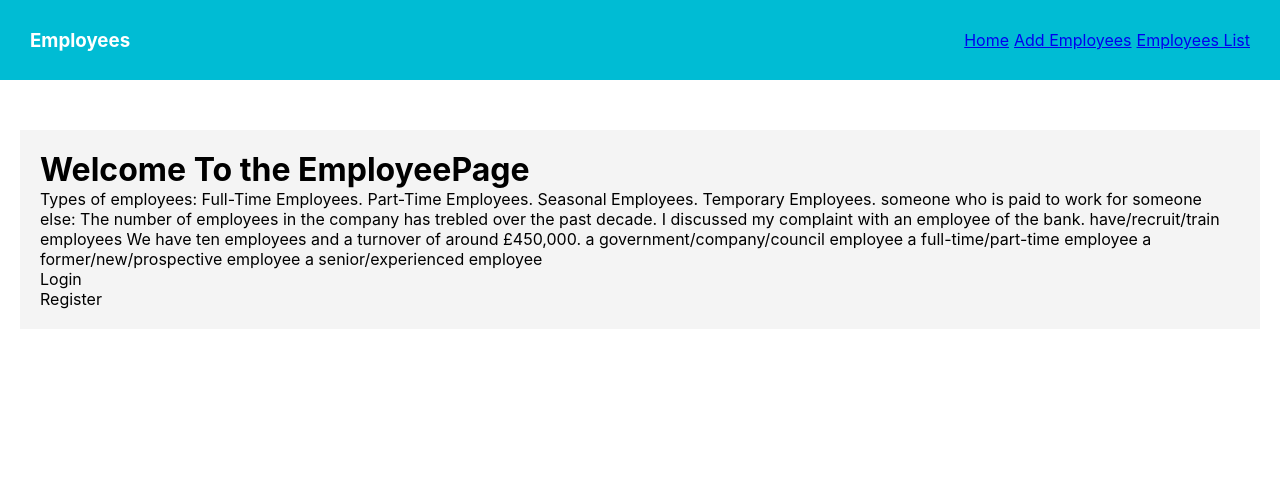
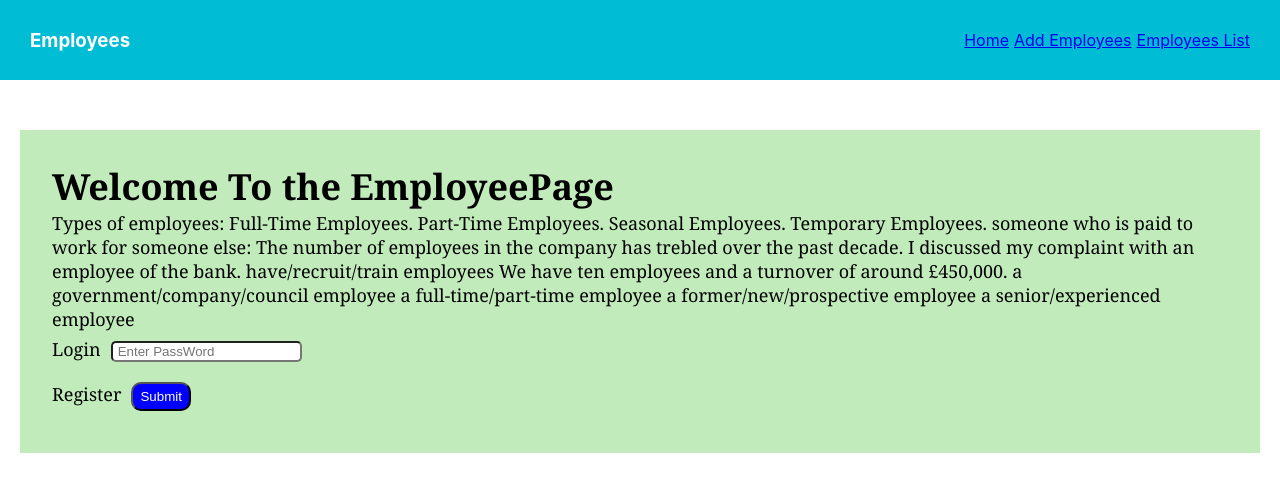
Before and after one commit to AyenewW/employyes_list_app, a React (Create React App) app: page / in a window 1280 px wide. Shown: the top 492 px of the page. Built offline with nearby package versions, Linux system fonts and the light colour scheme; no server answers.

Commit message:
adding style for home

```diff
--- a/src/App.css
+++ b/src/App.css
@@ -4,7 +4,10 @@ max-width: 1200px;
 margin: 0 auto;
 margin-top: 50px;
 padding: 20px;
-background-color: #f4f4f4;
+background-color: #c1ebba;
+font-family: Georgia;
+font-weight:200;
+font-size: large;
 }
 
 *{
--- a/src/Components/Home.js
+++ b/src/Components/Home.js
@@ -2,7 +2,7 @@ import React from "react";
 
 function Home() {
     return (
-        <div>
+        <div style={bodystyle}>
             <h1>Welcome To the EmployeePage</h1>
             <p> Types of employees:
                 Full-Time Employees.
@@ -19,11 +19,44 @@ function Home() {
                 a senior/experienced employee
             </p>
             <div>
-                <div>Login</div>
-                <div>Register</div>
+
+                <div>Login
+                    <input
+                        style={styledpassword}
+                        type="password"
+                        placeholder="Enter PassWord"
+                    />
+                </div>
+                <div>Register
+                    <button style={styledregister} type="button">
+                        Submit
+                    </button>
+                </div>
             </div>
         </div>
     );
 
 }
+
+const styledregister = {
+    borderRadius: "10px",
+    backgroundColor: "blue",
+    color: "white",
+    padding: "5px 7px",
+    margin: '10px',
+};
+
+const styledpassword = {
+    //display: 'flex',
+    gap: '5px',
+    margin: '10px',
+    padding: '1px 5px',
+    borderRadius:'5px',
+}
+const bodystyle = {
+    //display: 'flex',
+   margin: '10px',
+    padding: '2px 2px'
+
+}
 export default Home;
```
